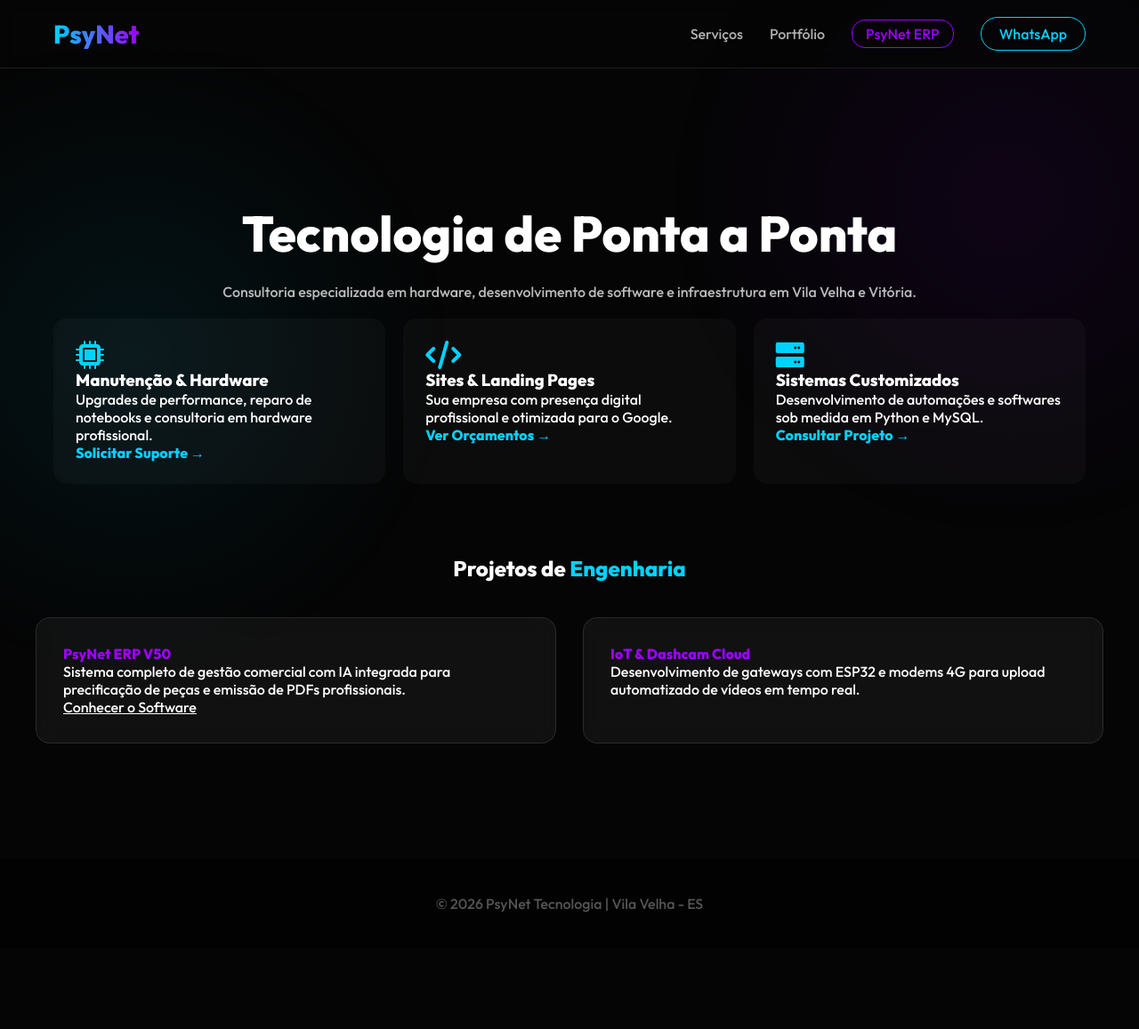
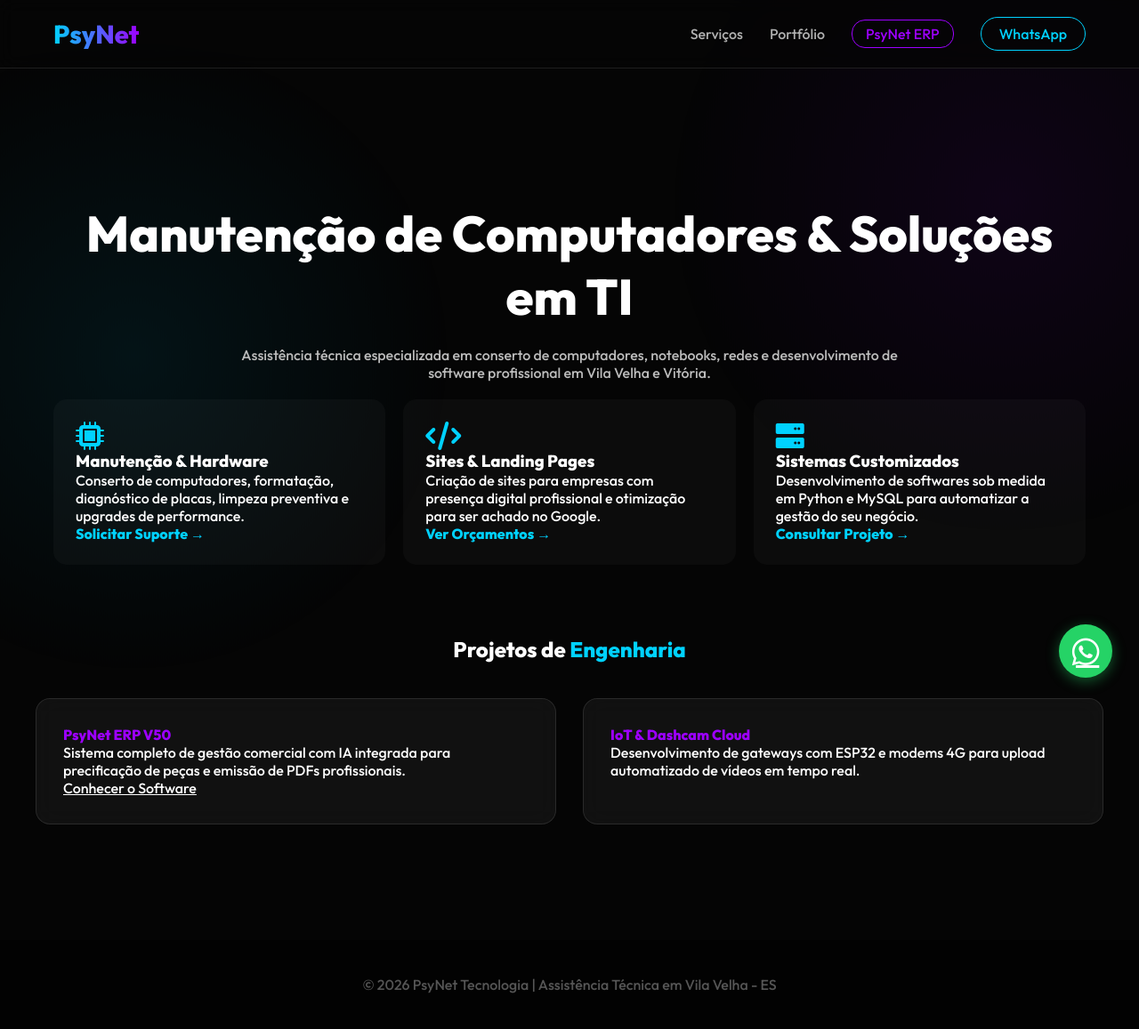
Before and after one commit to BrunoAlencar1979/portfolio-psynet, a Flask app: page / in a window 1280 px wide. Shown: the whole page at 89% size. Before the commit the page ends 1026 px from the top, so only its background shows below. Run offline with Flask 3, Linux system fonts and the light colour scheme.

Commit message:
Optimize index.html for SEO and add WhatsApp button
Updated the HTML structure and optimized meta tags for better SEO. Added a floating WhatsApp button for easier contact.

```diff
--- a/templates/index.html
+++ b/templates/index.html
@@ -3,11 +3,16 @@
 <head>
     <meta charset="UTF-8">
     <meta name="viewport" content="width=device-width, initial-scale=1.0">
-    <title>PsyNet | Engenharia, TI e Sistemas</title>
 
-    <meta name="description" content="Especialista em manutenção de hardware, redes, criação de sites e sistemas em Vila Velha. Soluções de engenharia sob medida.">
-    <meta property="og:title" content="PsyNet | Soluções em TI & Engenharia">
-    <meta property="og:description" content="Manutenção especializada, sites e o sistema ERP definitivo para sua empresa.">
+    <!-- Título otimizado para o Google (Aparece na aba do navegador e nas buscas) -->
+    <title>PsyNet | Manutenção de Computadores e TI em Vila Velha</title>
+
+    <!-- Descrição otimizada (O textinho que aparece embaixo do título no Google) -->
+    <meta name="description" content="Assistência técnica especializada em manutenção de computadores, conserto de notebooks, hardware, formatação e criação de sistemas em Vila Velha - ES.">
+    <meta name="keywords" content="manutenção de computadores, conserto de notebook, formatação, Vila Velha, assistência técnica, TI, criação de sites, sistemas, hardware">
+
+    <meta property="og:title" content="PsyNet | Manutenção de Computadores & Engenharia de TI">
+    <meta property="og:description" content="Especialista em manutenção de computadores, notebooks e desenvolvimento de sistemas em Vila Velha.">
     <meta property="og:type" content="website">
 
     <link rel="stylesheet" href="{{ url_for('static', filename='style.css') }}">
@@ -30,32 +35,37 @@
 
     <header class="hero-services" style="padding-top: 150px; text-align: center;">
         <div class="container">
-            <h1 style="font-size: 3.5rem;">Tecnologia de <span class="neon-text">Ponta a Ponta</span></h1>
-            <p style="color: #bbb; max-width: 800px; margin: 20px auto;">Consultoria especializada em hardware, desenvolvimento de software e infraestrutura em Vila Velha e Vitória.</p>
+            <!-- H1 otimizado com a palavra-chave principal -->
+            <h1 style="font-size: 3.5rem;">Manutenção de Computadores & <span class="neon-text">Soluções em TI</span></h1>
+            <p style="color: #bbb; max-width: 800px; margin: 20px auto;">Assistência técnica especializada em conserto de computadores, notebooks, redes e desenvolvimento de software profissional em Vila Velha e Vitória.</p>
         </div>
     </header>
 
     <section id="servicos" class="container">
+        <!-- H2 adicionado para reforçar os serviços no Google -->
+        <h2 style="text-align: center; margin-bottom: 40px; display: none;">Nossos Serviços de Informática</h2>
+
         <div style="display: grid; grid-template-columns: repeat(auto-fit, minmax(280px, 1fr)); gap: 20px;">
 
             <div class="service-card" style="background: rgba(255,255,255,0.03); padding: 25px; border-radius: 15px;">
                 <i class="fa-solid fa-microchip" style="color: var(--primary); font-size: 2rem;"></i>
+                <!-- Títulos dos cards otimizados -->
                 <h3>Manutenção & Hardware</h3>
-                <p>Upgrades de performance, reparo de notebooks e consultoria em hardware profissional.</p>
-                <a href="https://wa.me/5527992584747?text=Olá Bruno! Preciso de suporte técnico para um computador." style="color: var(--primary); text-decoration: none; font-weight: bold;">Solicitar Suporte →</a>
+                <p>Conserto de computadores, formatação, diagnóstico de placas, limpeza preventiva e upgrades de performance.</p>
+                <a href="https://wa.me/5527992584747?text=Olá Bruno! Preciso de suporte técnico para meu computador." style="color: var(--primary); text-decoration: none; font-weight: bold;">Solicitar Suporte →</a>
             </div>
 
             <div class="service-card" style="background: rgba(255,255,255,0.03); padding: 25px; border-radius: 15px;">
                 <i class="fa-solid fa-code" style="color: var(--primary); font-size: 2rem;"></i>
                 <h3>Sites & Landing Pages</h3>
-                <p>Sua empresa com presença digital profissional e otimizada para o Google.</p>
+                <p>Criação de sites para empresas com presença digital profissional e otimização para ser achado no Google.</p>
                 <a href="https://wa.me/5527992584747?text=Olá Bruno! Gostaria de um orçamento para criação de um site." style="color: var(--primary); text-decoration: none; font-weight: bold;">Ver Orçamentos →</a>
             </div>
 
             <div class="service-card" style="background: rgba(255,255,255,0.03); padding: 25px; border-radius: 15px;">
                 <i class="fa-solid fa-server" style="color: var(--primary); font-size: 2rem;"></i>
                 <h3>Sistemas Customizados</h3>
-                <p>Desenvolvimento de automações e softwares sob medida em Python e MySQL.</p>
+                <p>Desenvolvimento de softwares sob medida em Python e MySQL para automatizar a gestão do seu negócio.</p>
                 <a href="https://wa.me/5527992584747?text=Olá Bruno! Tenho interesse em desenvolver um sistema personalizado." style="color: var(--primary); text-decoration: none; font-weight: bold;">Consultar Projeto →</a>
             </div>
 
@@ -81,7 +91,13 @@
     </section>
 
     <footer style="text-align: center; padding: 40px; color: #555;">
-        <p>© 2026 PsyNet Tecnologia | Vila Velha - ES</p>
+        <p>© 2026 PsyNet Tecnologia | Assistência Técnica em Vila Velha - ES</p>
     </footer>
+
+    <!-- BOTÃO WHATSAPP FLUTUANTE ADICIONADO AQUI -->
+    <a href="https://wa.me/5527992584747" target="_blank" class="whatsapp-float" title="Fale com a PsyNet no WhatsApp">
+        <i class="fa-brands fa-whatsapp"></i>
+    </a>
+
 </body>
 </html>
```
